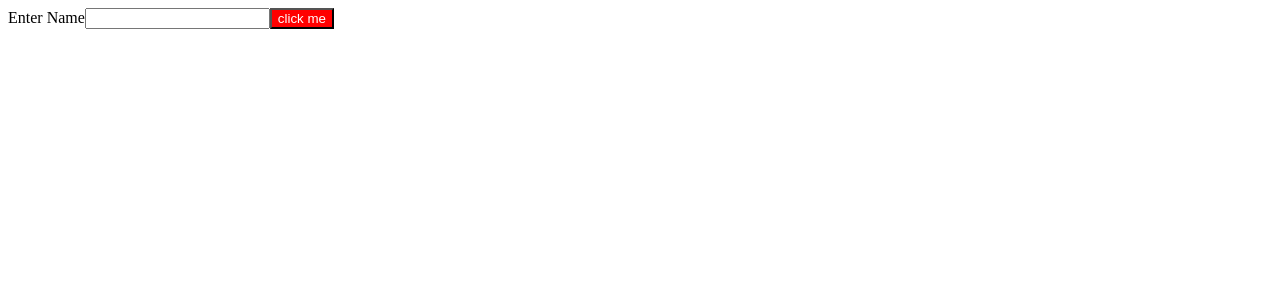
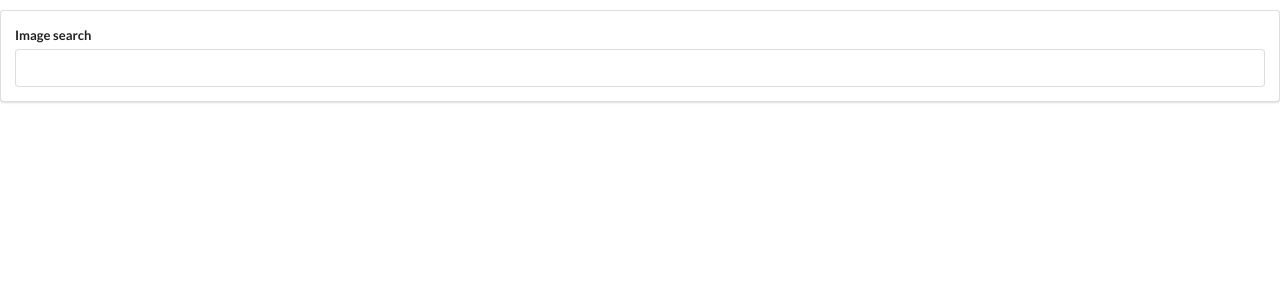
Before and after one commit to amir-shahsahebi/my-app, a React (Create React App) app: page / in a window 1280 px wide. Shown: the top 300 px of the page. Built offline with nearby package versions, Linux system fonts and the light colour scheme.

Commit message:
4-pics started

```diff
--- a/public/index.html
+++ b/public/index.html
@@ -15,6 +15,7 @@
       user's mobile device or desktop. See https://developers.google.com/web/fundamentals/web-app-manifest/
     -->
     <link rel="manifest" href="%PUBLIC_URL%/manifest.json" />
+    <link rel="stylesheet" href="https://cdnjs.cloudflare.com/ajax/libs/semantic-ui/2.4.1/semantic.min.css">
     <!--
       Notice the use of %PUBLIC_URL% in the tags above.
       It will be replaced with the URL of the `public` folder during the build.
--- /dev/null
+++ b/src/components/App.js
@@ -0,0 +1,11 @@
+import React from "react";
+import Searchbar from "./Searchbar"
+const App = () => {
+    return (
+    <div style={{marginTop: "10px"}}>
+        <Searchbar />
+    </div>
+    )
+}
+
+export default App;
--- /dev/null
+++ b/src/components/Searchbar.js
@@ -0,0 +1,23 @@
+import React from "react";
+
+class Searchbaer extends React.Component {
+
+  onInputChange() {
+
+  }
+
+  render() {
+    return (
+      <div className="ui segment">
+        <form className="ui form">
+          <div className="field">
+              <label>Image search</label>
+            <input type="text" onChange= {this.onInputChange}/>
+          </div>
+        </form>
+      </div>
+    );
+  }
+}
+
+export default Searchbaer;
--- a/src/index.js
+++ b/src/index.js
@@ -1,26 +1,6 @@
 // import the react and ReactDOM libraries
 import React from "react";
 import ReactDOM from "react-dom";
+import App from "./components/App";
 
-function getButtonText() {
-    return 'Click on me!'
-}
-// Create a react component
-const App = () => {
-    const buttonText = {text: "click me"}
-    const style = { backgroundColor: 'red', color: 'white' }
-    const labelText = "Enter Name";
-  return (
-    <div>
-      <label className="label" htmlFor="name">
-        {labelText}
-      </label>
-      <input id="name" type="text" />
-      {/* <button style="background-color: red; color:white">Submit</button> */}
-      <button style={style}>{buttonText.text}</button>
-    </div>
-  );
-};
-
-// take the react component and show it on the screen
-ReactDOM.render(<App />, document.querySelector("#root"));
+ReactDOM.render(<App />, document.querySelector("#root"))
```
